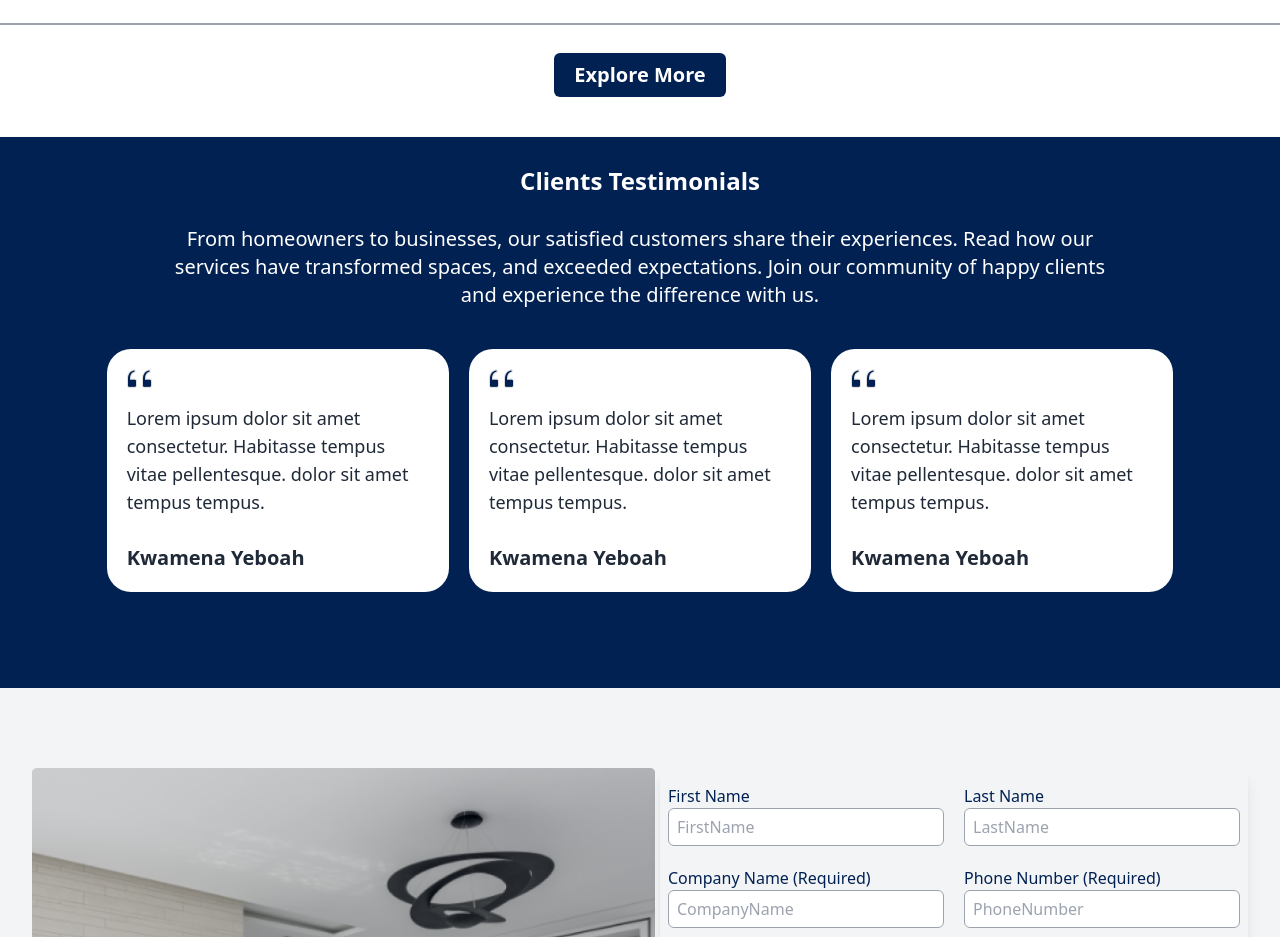
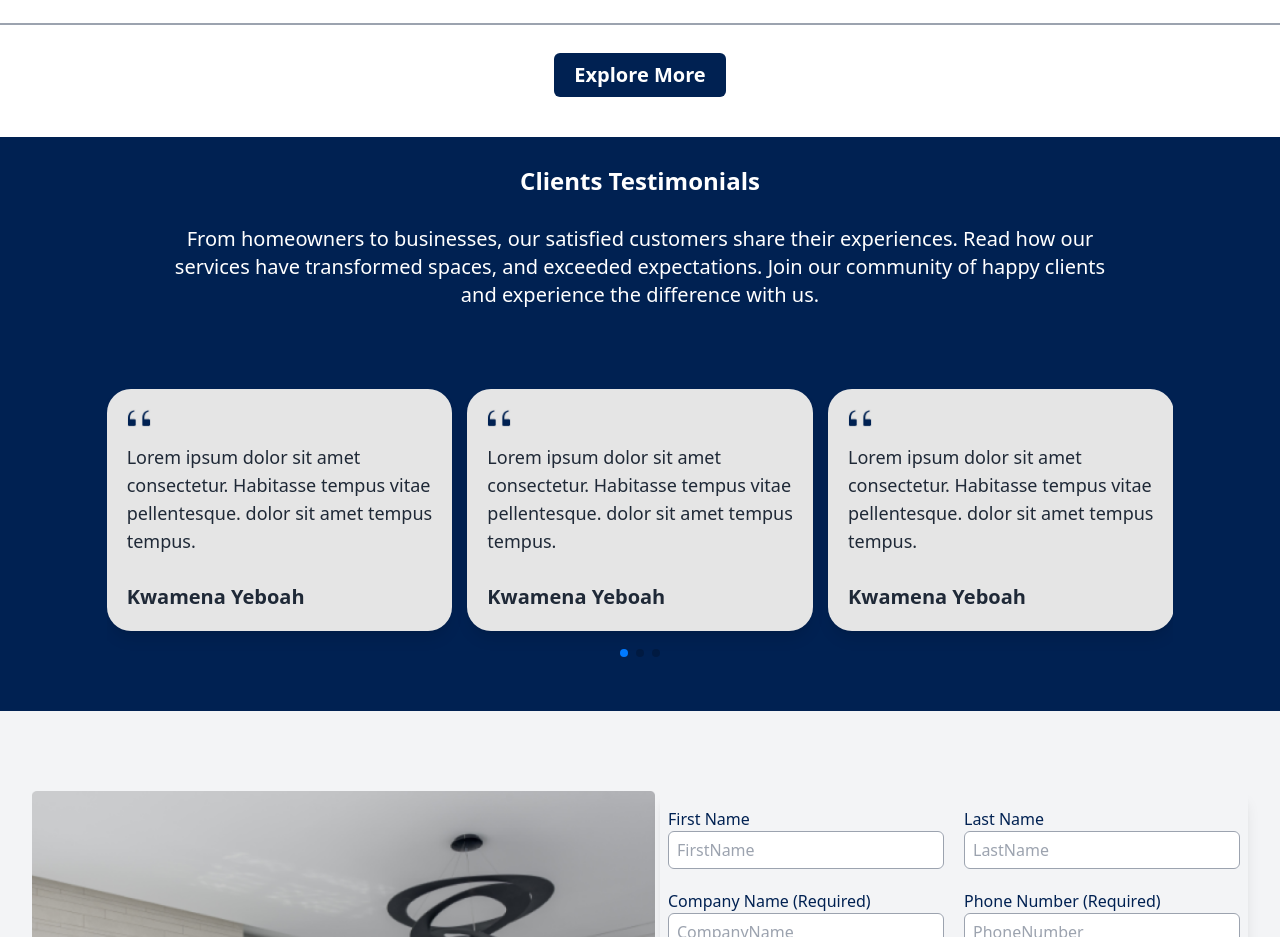
Before and after one commit to alpha-eric08/Hyperbuild, a React (Vite) app: page / in a window 1280 px wide. Shown: the part 2400-3337 px from the top of the page. Built offline with nearby package versions, Linux system fonts and the light colour scheme.

Commit message:
worked on the activeslider.

```diff
--- /dev/null
+++ b/src/Components/ActiveSlider/ActiveSlider.jsx
@@ -0,0 +1,50 @@
+import { Swiper, SwiperSlide } from "swiper/react";
+import "swiper/css";
+import "swiper/css/pagination";
+import "swiper/css/free-mode";
+import { FreeMode, Pagination } from "swiper/modules";
+import { ServiceData } from ".";
+
+
+
+
+const ActiveSlider = () => {
+  return (
+    <div className="flex items-center justify-center flex-col">
+      <Swiper
+        breakpoints={{
+          340: {
+            slidesPerView: 2,
+            spaceBetween: 15,
+          },
+          700: {
+            slidesPerView: 3,
+            spaceBetween: 15,
+          },
+        }}
+        freeMode={true}
+        pagination={{
+          clickable: true,
+        }}
+        modules={[FreeMode, Pagination]}
+        className="md:w-10/12 w-96"
+      >
+        {ServiceData.map((item) => (
+          <SwiperSlide key={item.title}>
+            <div className=" mb-10 group relative shadow-lg text-gray-800 rounded-3xl font-normal text-lg p-5 w-[420] gap-20  bg-white overflow-hidden ">
+              <div className="absolute inset-0 bg-black opacity-10 group-hover:opacity-40" />
+              <div className="relative ">
+                <img src={item.image} alt="" className="w-6"/>
+                <p className="mt-4 mb-7">{item.content} </p>
+
+                <h1 className="font-semibold text-xl">{item.title} </h1>
+              </div>
+            </div>
+          </SwiperSlide>
+        ))}
+      </Swiper>
+    </div>
+  );
+};
+
+export default ActiveSlider;
--- /dev/null
+++ b/src/Components/ActiveSlider/index.js
@@ -0,0 +1,32 @@
+import { cmticon } from "../../assets/images";
+
+
+
+  export const ServiceData = [
+    {
+      image: cmticon,
+      title: "Kwamena Yeboah",
+      content: "Lorem ipsum dolor sit amet consectetur. Habitasse tempus vitae pellentesque. dolor sit amet tempus tempus.",
+    },
+    {
+        image: cmticon,
+      title: "Kwamena Yeboah",
+      content: "Lorem ipsum dolor sit amet consectetur. Habitasse tempus vitae pellentesque. dolor sit amet tempus tempus.",
+    },
+    {
+        image: cmticon,
+      title: "Kwamena Yeboah",
+      content: "Lorem ipsum dolor sit amet consectetur. Habitasse tempus vitae pellentesque. dolor sit amet tempus tempus.",
+    },
+    {
+        image: cmticon,
+      title: "Kwamena Yeboah",
+      content: "Lorem ipsum dolor sit amet consectetur. Habitasse tempus vitae pellentesque. dolor sit amet tempus tempus.",
+    },
+    {
+        image: cmticon,
+      title: "Kwamena Yeboah",
+      content: "Lorem ipsum dolor sit amet consectetur. Habitasse tempus vitae pellentesque. dolor sit amet tempus tempus.",
+    },
+
+  ];
--- a/src/Pages/About/index.jsx
+++ b/src/Pages/About/index.jsx
@@ -2,7 +2,7 @@ import React from 'react'
 
 const About = () => {
   return (
-    <div>About</div>
+    <div>about</div>
   )
 }
 
--- a/src/Pages/Sections/Testimonials.jsx
+++ b/src/Pages/Sections/Testimonials.jsx
@@ -1,32 +1,19 @@
 import React from 'react'
-import { cmticon } from '../../assets/images'
+import ActiveSlider from '../../Components/ActiveSlider/ActiveSlider'
 
 const Testimonials = () => {
   return (
-    <div className='testimonials pb-14  w-full mx-auto text-white'>
+    <div className='testimonials pb-10  w-full mx-auto text-white'>
       <div className='text-center'>
         <h1 className=' font-bold text-2xl py-7'>Clients Testimonials</h1>
         <p className=' font-medium text-xl md:w-9/12 mx-auto'>From homeowners to businesses, our satisfied customers share their experiences. Read how our services have transformed spaces, and exceeded expectations. Join our community of happy clients and experience the difference with us.</p>
       </div>
 
+
           {/* client cards */}
 
-      <div className='py-10 grid grid-cols-1 gap-5 md:grid-cols-3 text-gray-800 font-normal text-lg mx-auto w-10/12'>
-        <div className="bg-white rounded-3xl mx-auto p-5">
-          <img src={cmticon} alt="icons" />
-          <p className=' mt-4 mb-7'>Lorem ipsum dolor sit amet consectetur. Habitasse tempus vitae pellentesque. dolor sit amet tempus tempus.</p>
-          <p className='font-semibold text-xl mt-'>Kwamena Yeboah</p>
-        </div>
-        <div className="bg-white  rounded-3xl mx-auto p-5">
-          <img src={cmticon} alt="icons" />
-          <p className=' mt-4 mb-7'>Lorem ipsum dolor sit amet consectetur. Habitasse tempus vitae pellentesque. dolor sit amet tempus tempus.</p>
-          <p className='font-semibold text-xl mt-'>Kwamena Yeboah</p>
-        </div>
-        <div className="bg-white rounded-3xl mx-auto p-5">
-          <img src={cmticon} alt="icons" />
-          <p className=' mt-4 mb-7'>Lorem ipsum dolor sit amet consectetur. Habitasse tempus vitae pellentesque. dolor sit amet tempus tempus.</p>
-          <p className='font-semibold text-xl mt-'>Kwamena Yeboah</p>
-        </div>
+      <div className='mt-20 '>
+        <ActiveSlider />
       </div>
     </div>
   )
```
